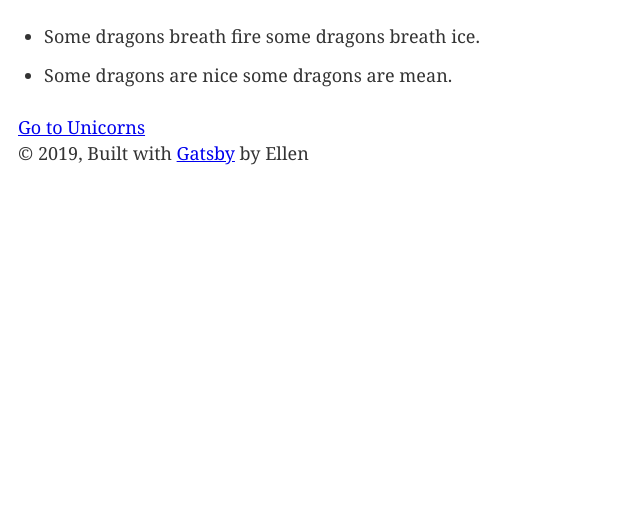
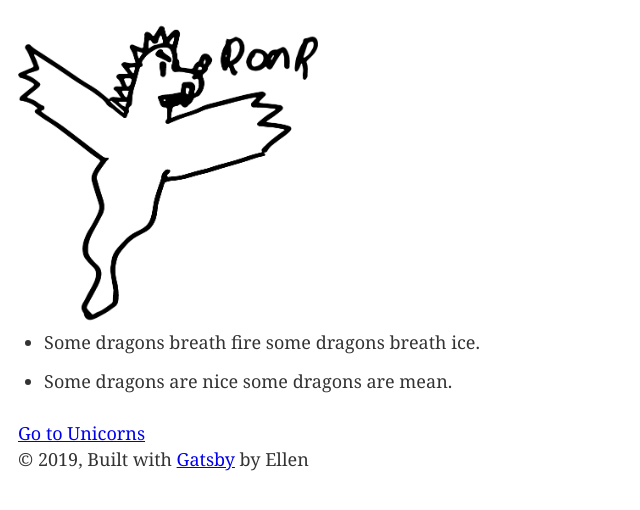
Before and after one commit to chrisbarnes/dragons-vs-unicorns, a Gatsby site: page /dragons in a window 1280 px wide. Shown: the part 228-738 px from the top of the page, without its empty margins (0-640 px from the left). Built offline with nearby package versions, Linux system fonts and the light colour scheme; Gatsby itself is replaced by a stand-in of ours.

Commit message:
Images for dragon and unicorn pages

```diff
--- a/src/pages/dragons.js
+++ b/src/pages/dragons.js
@@ -1,6 +1,6 @@
 import React from "react"
-import { Link } from "gatsby"
-
+import { StaticQuery, Link } from "gatsby"
+import Img from "gatsby-image"
 import Layout from "../components/layout"
 import SEO from "../components/seo"
 
@@ -8,6 +8,22 @@ const IndexPage = () => (
   <Layout>
     <SEO title="Dragons" keywords={[`gatsby`, `application`, `react`]} />
     <h1>All about Dragons</h1>
+    <StaticQuery
+        query={graphql`
+          query {
+            dragonImage: file(relativePath: { eq: "dragon.png" }) {
+              childImageSharp {
+                fixed(width: 300) {
+                  ...GatsbyImageSharpFixed
+                }
+              }
+            }
+          }
+        `}
+        render={data => (
+            <Img fixed={data.dragonImage.childImageSharp.fixed} />
+        )}
+      />
     <ul>
         <li>Some dragons breath fire some dragons breath ice.</li>
         <li>Some dragons are nice some dragons are mean.</li>
--- a/src/pages/index.js
+++ b/src/pages/index.js
@@ -32,7 +32,7 @@ const IndexPage = () => (
         render={data => (
           <>
             <Img fixed={data.unicornImage.childImageSharp.fixed} />
-            <span class="vs">VS</span>
+            <span className="vs">VS</span>
             <Img fixed={data.dragonImage.childImageSharp.fixed} />
           </>
         )}
```
Also changed, not shown: src/pages/unicorns.js (+18 -2 lines).
